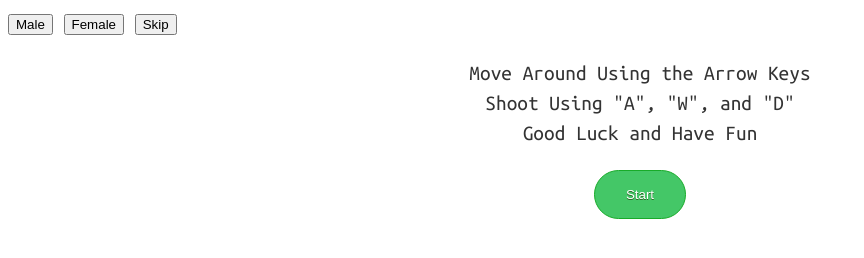
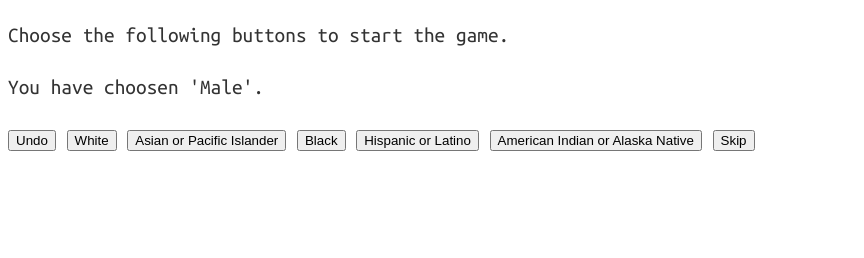
Before and after one commit to joshuapena/coreProject, a plain HTML site: page index.html in a window 1280 px wide. Both pictures are taken after a click on the button "Male". Shown: the whole page, without its empty margins (0-864 px from the left). Drawn offline with Linux system fonts and the light colour scheme.

Commit message:
adding functionaly to buttons so they can choose

```diff
--- a/assets/css/default.css
+++ b/assets/css/default.css
@@ -24,7 +24,23 @@ body {
 	display: none;
 }
 
+.undoButton {
+	display: none;
+}
+
+.undo {
+	display: inline-block;
+}
+
 #major {
+	display: none;
+}
+
+#instructions {
+	display: none;
+}
+
+#startButton {
 	display: none;
 }
 
--- a/index.html
+++ b/index.html
@@ -8,37 +8,67 @@
 	</head>
 	<body>
 		<div class="buttonContainer">
+
+			<p id="instructionsChoose">Choose the following buttons to start the game.</p>
+
 			<div class="container" id="sex">
-				<input id="male" value="Male" onclick="params.chooseSex('male')" type="button">
-				<input id="female" value="Female" onclick="params.chooseSex('female')" type="button">
-				<input id="noAnswerSex" value="Skip" onclick="params.chooseSex('skip')" type="Button">
+				<input id="male" value="Male"
+					onclick="params.chooseSex('Male')" type="button">
+				<input id="female" value="Female"
+					onclick="params.chooseSex('Female')" type="button">
+				<input id="noAnswerSex" value="Skip"
+					onclick="params.chooseSex('Skip')" type="Button">
+			</div>
+			<div class="undo" id="sexUndo">
 				<p id="answerSex"></p>
+				<input class="undoButton" id="sexUndoButton" value="Undo"
+					onclick="params.undoSex()" type="button">
 			</div>
 
 			<div class="container" id="ethnicity">
-				<input id="white" value="White" type="button">
-				<input id="asian" value="Asian or Pacific Islander" type="button">
-				<input id="black" value="Black" type="button">
-				<input id="hispanic" value="Hispanic or Latino" type="button">
-				<input id="americanIndian" value="American Indian or Alaska Native" type="button">
-				<input id="noAnswerEthnicity" value="Skip" type="button">
+				<input id="white" value="White"
+					onclick="params.chooseEthnicity('White')" type="button">
+				<input id="asian" value="Asian or Pacific Islander"
+					onclick="params.chooseEthnicity('Asian or Pacific Islander')" type="button">
+				<input id="black" value="Black" onclick="params.chooseEthnicity('Black')"
+					type="button">
+				<input id="hispanic" value="Hispanic or Latino"
+					onclick="params.chooseEthnicity('Asian')" type="button">
+				<input id="americanIndian" value="American Indian or Alaska Native"
+					onclick="params.chooseEthnicity('American Indian or Alaska Native')" type="button">
+				<input id="noAnswerEthnicity" value="Skip"
+					onclick="params.chooseEthnicity('Skip')" type="button">
+			</div>
+			<div class="undo" id="ethnicityUndo">
 				<p id="answerEthnicity"></p>
+				<input class="undoButton" id="ethnicityUndoButton" value="Undo"
+					onclick="params.undoEthnicity()" type="button">
 			</div>
 
 			<div class="container" id="major">
-				<input id="bio" value="Biological and Agrricultural Sciences" type="button">
-				<input id="engineering" value="Engineering" type="button">
-				<input id="math" value="Mathematics, Statistics, and Computer Sciences" type="button">
-				<input id="physical" value="Physical Sciences" type="button">
-				<input id="social" value="Social and Behavioral Sciences" type="button">
-				<input id="noAnswerMajor" value="Skip" type="button">
+				<input id="bio" value="Biological and Agricultural Sciences"
+					onclick="params.chooseMajor('Biological and Agricultural Sciences')" type="button">
+				<input id="engineering" value="Engineering"
+					onclick="params.chooseMajor('Engineering')"type="button">
+				<input id="math" value="Mathematics, Statistics, and Computer Sciences"
+					onclick="params.chooseMajor('Mathematics, Statistics, and Computer Sciences')"type="button">
+				<input id="physical" value="Physical Sciences"
+					onclick="params.chooseMajor('Physical Sciences')"type="button">
+				<input id="social" value="Social and Behavioral Sciences"
+					onclick="params.chooseMajor('Social and Behavioral Sciences')"type="button">
+				<input id="noAnswerMajor" value="Skip"
+					onclick="params.chooseMajor('Skip')"type="button">
+			</div>
+			<div class="undo" id="majorUndo">
 				<p id="answerMajor"></p>
+				<input class="undoButton" id="majorUndoButton" value="Undo"
+					onclick="undoMajor()" type="button">
 			</div>
 		</div>
 
 		<div id="canvasContainer">
-			<p>Move Around Using the Arrow Keys<br>Shoot Using "A", "W", and "D"<br>Good Luck and Have Fun</p>
 			<input id="startButton" type="button" value="Start" onclick="start()" />
+			<p id="instructions">Move Around Using the Arrow Keys<br>Shoot Using "A", "W", and "D"<br>Good Luck and Have Fun</p>
 			<canvas id="world" width="600" height="300">
 				This browser can not run this game (canvas support missing).
 			</canvas>
--- a/js/lib/getParams.js
+++ b/js/lib/getParams.js
@@ -1,21 +1,74 @@
 var Params = function() {
-    sex = null;
-    ethnicity = null;
-    major = null;
+    this.sex = null;
+    this.ethnicity = null;
+    this.major = null;
 
-    console.log("foo");
+    this.sexChosen = false;
+    this.ethnicityChosen = false;
+    this.majorChosen = false;
 };
 
 Params.prototype.chooseSex = function(sex) {
     this.sex = sex;
+    this.sexChosen = true;
 
-    console.log(this.sex);
+    document.getElementById("answerSex").innerHTML = "You have choosen '" + this.sex + "'.";
+
+    document.getElementById("sex").style.display = "none";
+    document.getElementById("ethnicity").style.display = "inline";
+    document.getElementById("sexUndo").style.display = "inline";
+    document.getElementById("sexUndoButton").style.display = "inline";
+    console.log(this.sexChosen);
+
+    this.check();
 };
 
 Params.prototype.chooseEthnicity = function(ethnicity) {
     this.ethnicity = ethnicity;
+    this.ethnicityChosen = true;
+
+    document.getElementById("answerEthnicity").innerHTML =
+        "You have choosen '" + this.ethnicity + "'.";
+
+    document.getElementById("ethnicity").style.display = "none";
+    document.getElementById("major").style.display = "inline";
+    document.getElementById("ethnicityUndo").style.display = "inline";
+    document.getElementById("ethnicityUndoButton").style.display = "inline";
+
+    this.check();
 };
 
 Params.prototype.chooseMajor = function(major) {
     this.major = major;
+    this.majorChosen = true;
+
+    document.getElementById("answerMajor").innerHTML =
+        "You have choosen '" + this.major + "'.";
+
+    document.getElementById("major").style.display = "none";
+    document.getElementById("majorUndo").style.display = "inline";
+    document.getElementById("majorUndoButton").style.display = "inline";
+
+    this.check();
 };
+
+Params.prototype.undoSex = function() {
+    this.sexChosen = false;
+    document.getElementById("sex").style.display = "inline";
+};
+
+Params.prototype.undoEthnicity = function() {
+    this.ethnicityChosen = false;
+    document.getElementById("ethnicity").style.display = "inline";
+};
+
+Params.prototype.undoMajor = function() {
+    this.majorChosen = false;
+    document.getElementById("major").style.display = "inline";
+};
+
+Params.prototype.check = function() {
+    if (this.sexChosen && this.ethnicityChosen && this.majorChosen) {
+        document.getElementById("startButton").style.display = "inline";
+    }
+};
--- a/js/lib/init.js
+++ b/js/lib/init.js
@@ -2,6 +2,7 @@
 
 var start = function() {
 	document.getElementById("world").style.display = "inline";
+	document.getElementById("instructions").style.display = "inline";
 	document.getElementById("startButton").style.display = "none";
 
 	var sprites = initGame();
```
